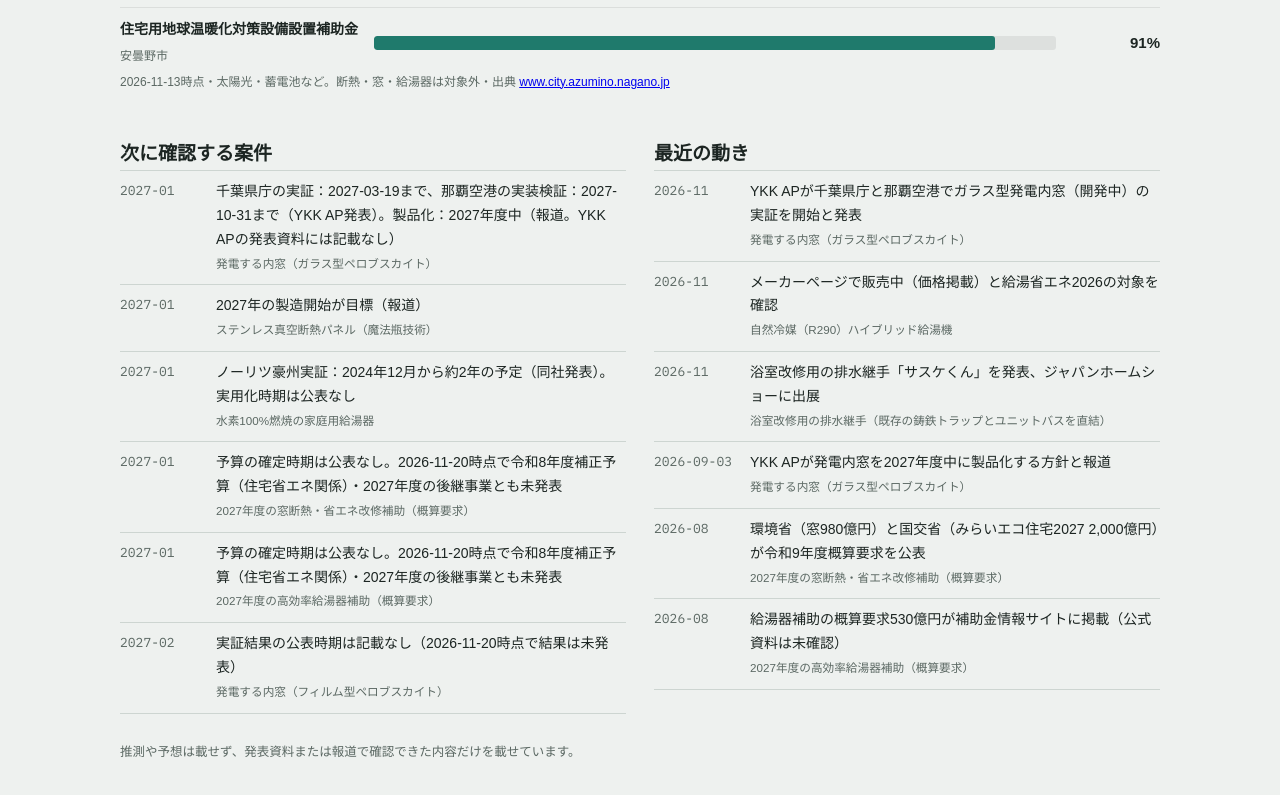
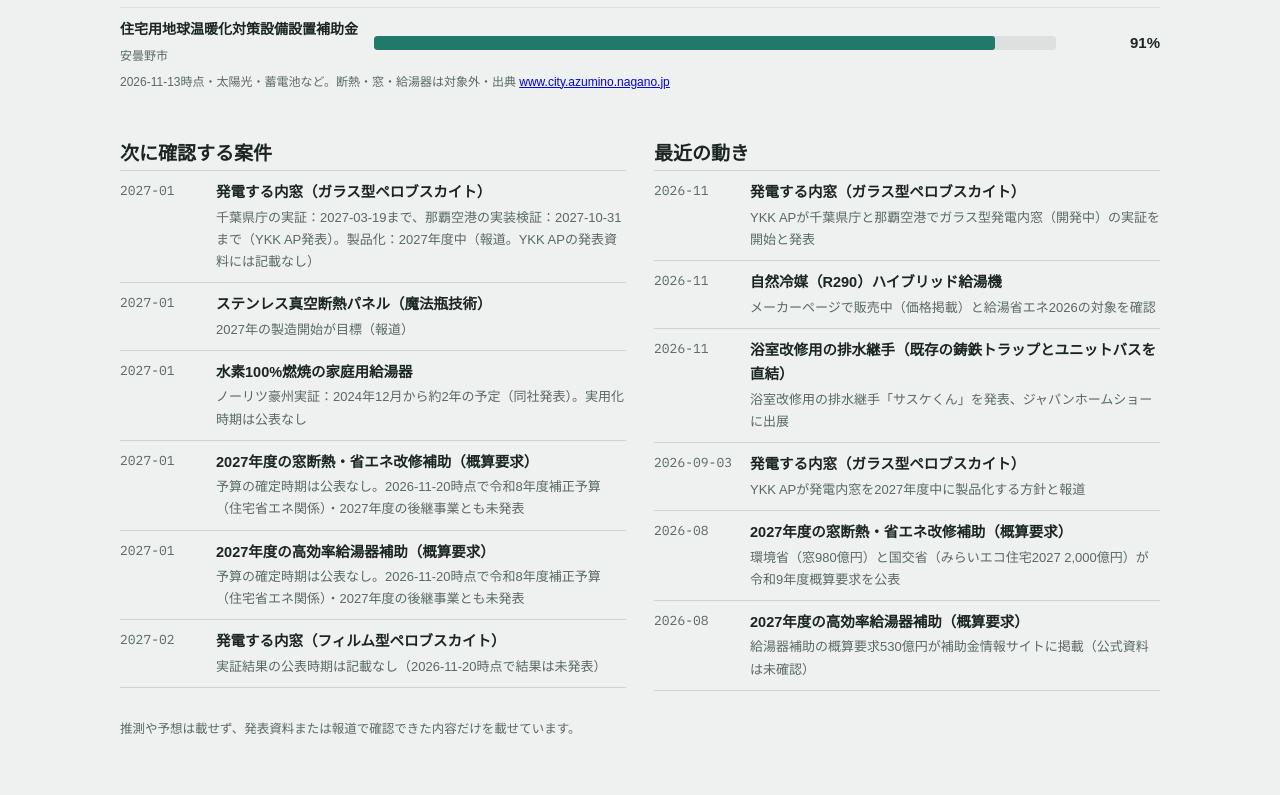
Before and after one commit to studiogreenneo-art/kaihatsu-watch, a plain HTML site: page index.html in a window 1280 px wide. Shown: the part 2540-3335 px from the top of the page. Drawn offline with Linux system fonts and the light colour scheme; a web font is replaced by a local one.

Commit message:
次に確認する案件・最近の動きで案件名を先に太字で表示
Co-Authored-By: Claude Opus 5.5 <noreply@anthropic.com>
Claude-Session: https://claude.ai/code/session_01K5xZWiMxg5xVGCbRWkGZsb

```diff
--- a/index.html
+++ b/index.html
@@ -77,7 +77,7 @@ h2{font-family:var(--display);font-weight:700;font-size:19px;margin:0;text-wrap:
 .list{list-style:none;margin:0;padding:0;display:grid;gap:0;border-top:1px solid var(--line)}
 .list li{display:grid;grid-template-columns:84px 1fr;gap:12px;padding:9px 0;border-bottom:1px solid var(--line);font-size:14px}
 .list time{font-family:var(--mono);font-variant-numeric:tabular-nums;color:var(--muted);font-size:13px}
-.list small{color:var(--muted)}
+.list .lt{display:block;font-weight:700;font-size:14.5px;color:var(--fg)}.list small{display:block;color:var(--muted);font-size:13px;font-weight:400;margin-top:2px}
 footer{font-size:12.5px;color:var(--muted)}
 @media (max-width:720px){
   .thead{display:none}
@@ -178,7 +178,7 @@ document.getElementById("subs").innerHTML=SUB.map(x=>{const pc=x.lo===x.hi?`${x.
 render();
 const byId=Object.fromEntries(D.items.map(i=>[i.ID,i]));
 document.getElementById("upcoming").innerHTML=[...D.items].sort((a,b)=>a["次の確認時期"].localeCompare(b["次の確認時期"])).slice(0,6)
-  .map(i=>`<li><time>${esc(i["次の確認時期"])}</time><span>${esc(i["公表されている今後の予定"])}<br><small>${esc(i["案件名"])}</small></span></li>`).join("");
+  .map(i=>`<li><time>${esc(i["次の確認時期"])}</time><span><b class="lt">${esc(i["案件名"])}</b><small>${esc(i["公表されている今後の予定"])}</small></span></li>`).join("");
 document.getElementById("recent").innerHTML=[...D.log].sort((a,b)=>b["日付"].localeCompare(a["日付"])).slice(0,6)
-  .map(l=>`<li><time>${esc(l["日付"])}</time><span>${esc(l["出来事"])}<br><small>${esc(byId[l.ID]["案件名"])}</small></span></li>`).join("");
+  .map(l=>`<li><time>${esc(l["日付"])}</time><span><b class="lt">${esc(byId[l.ID]["案件名"])}</b><small>${esc(l["出来事"])}</small></span></li>`).join("");
 </script>
```
